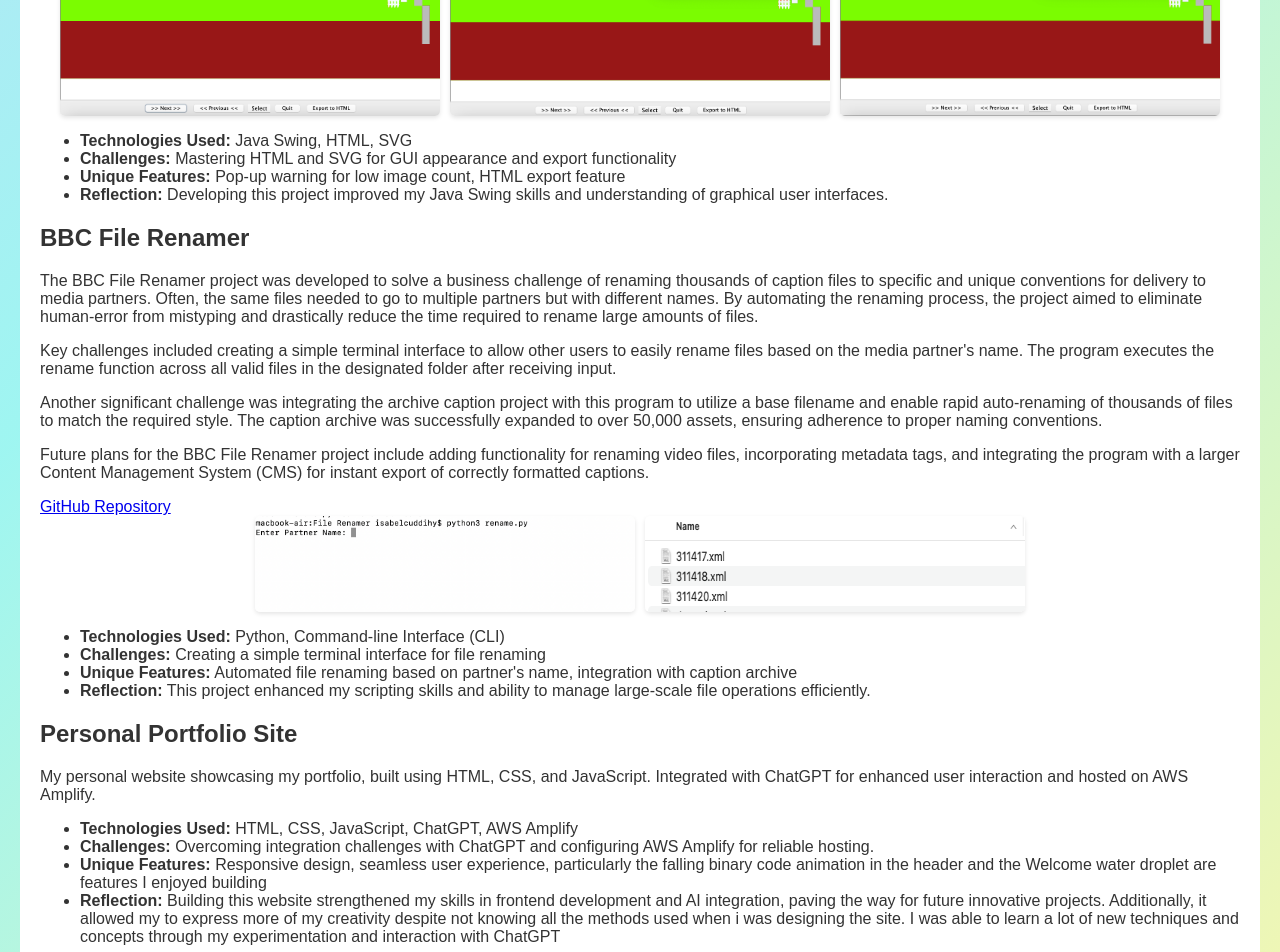
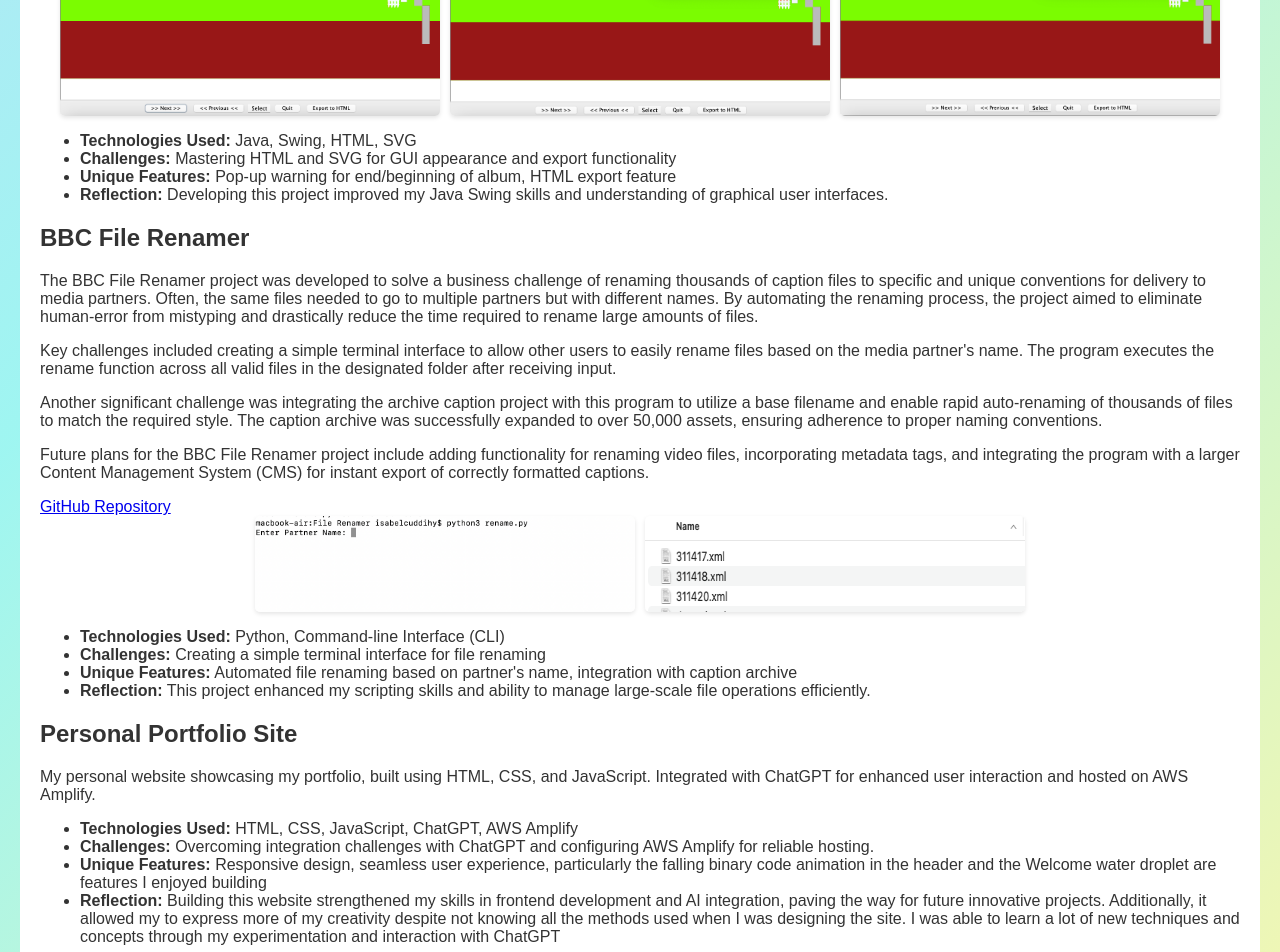
Before and after one commit to isabelcuddihy/portfolio_site, a website built with webpack: page src/projects.html in a window 1280 px wide. Shown: the part 1700-2652 px from the top of the page. Built offline with nearby package versions, Linux system fonts and the light colour scheme; files whose address does not match are found by name.

Commit message:
project description updates

```diff
--- a/src/projects.html
+++ b/src/projects.html
@@ -86,9 +86,9 @@
                 </div>
             </div>
             <ul>
-                <li><strong>Technologies Used:</strong> Java Swing, HTML, SVG</li>
+                <li><strong>Technologies Used:</strong> Java, Swing, HTML, SVG</li>
                 <li><strong>Challenges:</strong> Mastering HTML and SVG for GUI appearance and export functionality</li>
-                <li><strong>Unique Features:</strong> Pop-up warning for low image count, HTML export feature</li>
+                <li><strong>Unique Features:</strong> Pop-up warning for end/beginning of album, HTML export feature</li>
                 <li><strong>Reflection:</strong> Developing this project improved my Java Swing skills and understanding of graphical user interfaces.</li>
             </ul>
         </div>
@@ -121,7 +121,7 @@
                 <li><strong>Technologies Used:</strong> HTML, CSS, JavaScript, ChatGPT, AWS Amplify</li>
                 <li><strong>Challenges:</strong> Overcoming integration challenges with ChatGPT and configuring AWS Amplify for reliable hosting.</li>
                 <li><strong>Unique Features:</strong> Responsive design, seamless user experience, particularly the falling binary code animation in the header and the Welcome water droplet are features I enjoyed building</li>
-                <li><strong>Reflection:</strong> Building this website strengthened my skills in frontend development and AI integration, paving the way for future innovative projects. Additionally, it allowed my to express more of my creativity despite not knowing all the methods used when i was designing the site. I was able to learn a lot of new techniques and concepts through my experimentation and interaction with ChatGPT</li>
+                <li><strong>Reflection:</strong> Building this website strengthened my skills in frontend development and AI integration, paving the way for future innovative projects. Additionally, it allowed my to express more of my creativity despite not knowing all the methods used when I was designing the site. I was able to learn a lot of new techniques and concepts through my experimentation and interaction with ChatGPT</li>
             </ul>
             <div class="project-details">
                 <a href="https://github.com/isabelcuddihy/portfolio_site" target="_blank" class="github-link">GitHub Repository</a>
```
